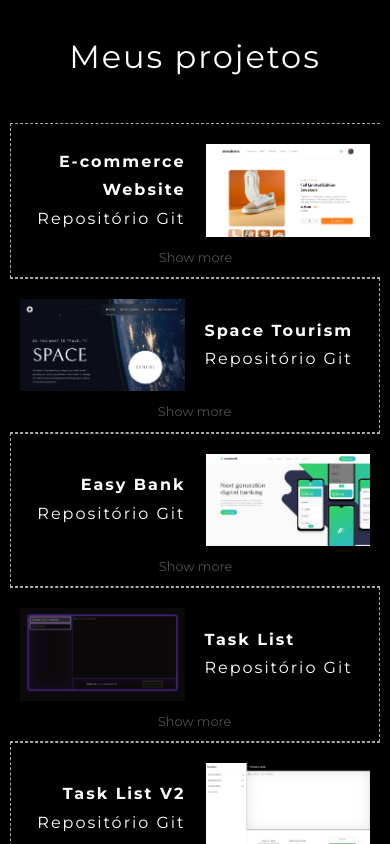
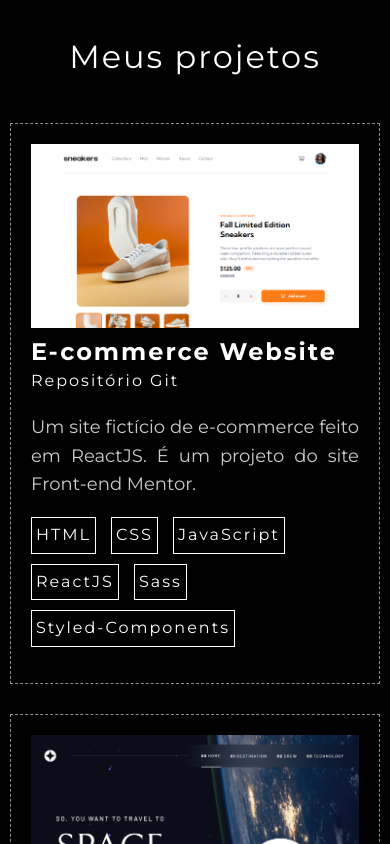
Before and after one commit to Jp-bruno/CurriculoSiteV2, a Next.js app: page / in a window 390 px wide. Shown: the part 920-1764 px from the top of the page. Built offline with nearby package versions, Linux system fonts and the light colour scheme.

Commit message:
Updated projects section desktop and mobile. Removed section 4

```diff
--- a/components/AppBar.tsx
+++ b/components/AppBar.tsx
@@ -259,9 +259,9 @@ export default function Appbar() {
               <Link href={"/#about-me"}>About me</Link>
             </li>
 
-            <li onClick={closeMobileMenu}>
+            {/* <li onClick={closeMobileMenu}>
               <Link href={"/#about-frontend"}>About Front-end</Link>
-            </li>
+            </li> */}
 
             <li onClick={closeMobileMenu}>
               <Link href={"/#contact"}>Contact</Link>
--- a/components/ProjectCard.tsx
+++ b/components/ProjectCard.tsx
@@ -1,25 +1,35 @@
-import styled from "styled-components";
+import styled, { css } from "styled-components";
 import Image from "next/image";
 import { useContext, useState } from "react";
 import { LanguageContext } from "../context/languageContext";
 
+const MobileCss = css`
+  &:nth-of-type(odd),
+  &:nth-of-type(even) {
+    flex-direction: column;
+    border: dashed 1px #ffffff8f;
+    padding: 20px;
+
+    .project-details {
+      padding: 0px;
+    }
+  }
+`;
+
 const StyledCard = styled.div`
+  display: flex;
+  padding: 20px 0;
   border: dashed 1px #ffffffaa;
-  display: flex;
-  padding: 20px 0 0;
-  column-gap: 50px;
-  justify-content: center;
+  column-gap: 20px;
+  flex-direction: row;
   border-left: 0;
-  flex-direction: column;
-
-  .project-image {
-    flex: 1;
-    display: flex;
-  }
 
   .project-details {
     flex: 1;
+    display: flex;
+    flex-direction: column;
 
+    .project-details-title-and-git {
       a {
         transition: color 0.2s ease;
 
@@ -31,128 +41,62 @@ const StyledCard = styled.div`
 
       .project-title {
         margin: 0;
-      text-align: left;
         font-size: 1.5rem;
       }
 
       .project-git {
-      position: relative;
-
-      &:hover {
-        &::after {
-          transform: scaleX(1);
+        display: block;
       }
     }
 
-      &::after {
-        position: absolute;
-        content: "";
-        width: 100%;
-        height: 1px;
-        background: white;
-        left: 0;
-        bottom: -5px;
-        transition: transform 0.3s ease;
-        transform: scaleX(0);
-        transform-origin: left;
-      }
-    }
-  }
-
-  .image-title-flex-parent {
-    display: flex;
-    column-gap: 20px;
-    align-items: center;
-  }
-
-  .show-more-button {
-    background: 0;
-    border: 0;
-    margin: 10px 0;
-    color: #ffffff50;
-    cursor: pointer;
-  }
-
     .more-details {
-    overflow: hidden;
-    position: relative;
-    display: flex;
-    flex-direction: column;
-
-    .more-details-absolute-div {
-      transition: max-height 0.9s linear;
-      position: relative;
-      flex: 0;
-      max-height: 0;
-    }
-
-    .more-details-text,
-    .more-details-techs {
-      padding: 0 50px;
-    }
-
       .more-details-techs {
         display: flex;
         column-gap: 15px;
         flex-wrap: wrap;
+        row-gap: 10px;
+
+        .tech {
+          border: solid 1px white;
+          padding: 3px 4px;
+          cursor: default;
+
+          &:hover {
+            background-color: rgba(255, 255, 255, 0.1);
           }
-
-    &.open {
-      .more-details-absolute-div {
-        flex: 1;
-        max-height: 400px;
-      }
-    }
-  }
-
-  &:nth-of-type(odd) {
-    border-left: dashed 1px #ffffffaa;
-    border-right: 0;
-
-    .image-title-flex-parent {
-      flex-direction: row-reverse;
-    }
-
-    .project-details {
-      text-align: right;
-
-      .project-title {
-        text-align: right;
-      }
-
-      .project-git {
-        &::after {
-          transform-origin: right;
         }
       }
     }
   }
 
-  @media (max-width: 900px) {
-    column-gap: 20px;
-    padding: 20px 10px 0;
+  &:nth-last-of-type(even) {
+    border-left: dashed 1px #ffffffaa;
+    border-right: 0;
+    flex-direction: row-reverse;
 
-    &,
-    &:nth-of-type(odd) {
-      flex-direction: column;
+    .project-details {
+      padding-left: 20px;
+
+      .project-title,
+      .project-git {
+        text-align: left;
+      }
+    }
   }
 
-    .project-details .project-title {
-      font-size: 1rem;
+  &:nth-last-of-type(odd) {
+    .project-details {
+      padding-right: 20px;
+
+      .project-title,
+      .project-git {
+        text-align: left;
+      }
+    }
   }
 
-    .more-details .more-details-text {
-      padding: 0 20px 20px 20px;
-    }
-
-    .more-details {
-      .more-details-techs {
-        padding: 0 20px;
-      }
-      &.open {
-        height: 50vh;
-      }
-    }
+  @media (max-width: 900px) {
+    ${MobileCss}
   }
 `;
 
@@ -177,7 +121,6 @@ export default function ProjectCard({ cardData }: ProjectCardProps) {
 
   return (
     <StyledCard key={Math.random() * 2000}>
-      <div className="image-title-flex-parent">
       <a
         className="project-image"
         title="Clique para ir até o site."
@@ -195,13 +138,16 @@ export default function ProjectCard({ cardData }: ProjectCardProps) {
       </a>
 
       <div className="project-details">
+        <div className="project-details-title-and-git">
+          <h3 className="project-title">
             <a
               href={cardData.projectUrl}
               target="_blank"
               rel="noreferrer"
             >
-            <h3 className="project-title">{cardData.title}</h3>
+              {cardData.title}
             </a>
+          </h3>
 
           <a
             href={cardData.gitUrl}
@@ -212,25 +158,16 @@ export default function ProjectCard({ cardData }: ProjectCardProps) {
             {language === "English" ? "Git repo" : "Repositório Git"}
           </a>
         </div>
-      </div>
-
-      <button
-        className="show-more-button"
-        onClick={toggleMoreInfo}
-      >
-        <small> Show {isOpen ? "less" : "more"} </small>
-      </button>
 
         <div className={`more-details ${isOpen ? "open" : "closed"}`}>
-        <div className="more-details-absolute-div">
-          <p className="more-details-text">{language === "English" ? cardData.description[1] : cardData.description[0]}</p>
+          <p className="more-details-text">
+            {language === "English" ? cardData.description[1] : cardData.description[0]}
+          </p>
 
           <ul className="more-details-techs">
-            {language === "English" ? "Technologies" : "Tecnologias"}
-            {cardData.techs.map((tech, index) => {
+            {cardData.techs.map((tech) => {
               return (
                 <>
-                  {index === 0 ? "" : "○"}
                   <li
                     key={Math.random() * 1000}
                     className="tech"
@@ -243,6 +180,13 @@ export default function ProjectCard({ cardData }: ProjectCardProps) {
           </ul>
         </div>
       </div>
+
+      {/* <button
+        className="show-more-button"
+        onClick={toggleMoreInfo}
+      >
+        <small> Show {isOpen ? "less" : "more"} </small>
+      </button> */}
     </StyledCard>
   );
 }
--- a/pages/index.tsx
+++ b/pages/index.tsx
@@ -12,7 +12,7 @@ export default function Home() {
             <Section1 />
             <Section2 />
             <Section3 />
-            <Section4 />
+            {/* <Section4 /> */}
             <Section5 />
             <Section6 />
         </Main>
--- a/styles/minixs.js
+++ b/styles/minixs.js
@@ -14,10 +14,6 @@ export const SectionMixin = css`
   & h1 {
     border-bottom: solid 1px #ffffffaa;
     padding: 10px;
-  }
-
-  & h3 {
-    text-align: center;
   }
 
   & .content {
@@ -45,6 +41,9 @@ export const SectionMixin = css`
     }
 
     & .content {
+      display: flex;
+      flex-direction: column;
+      row-gap: 30px;
       padding: 20px 30px;
     }
 
```
Lines whose indentation alone changed are shown as unchanged.
